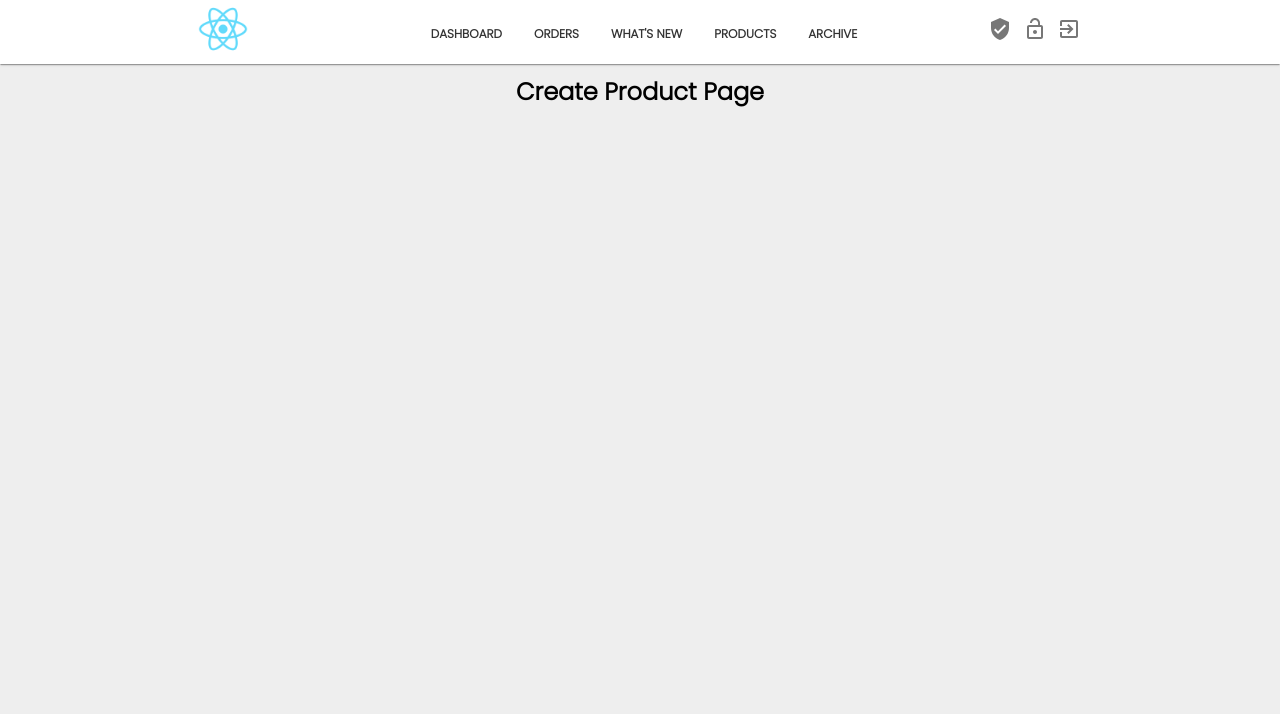
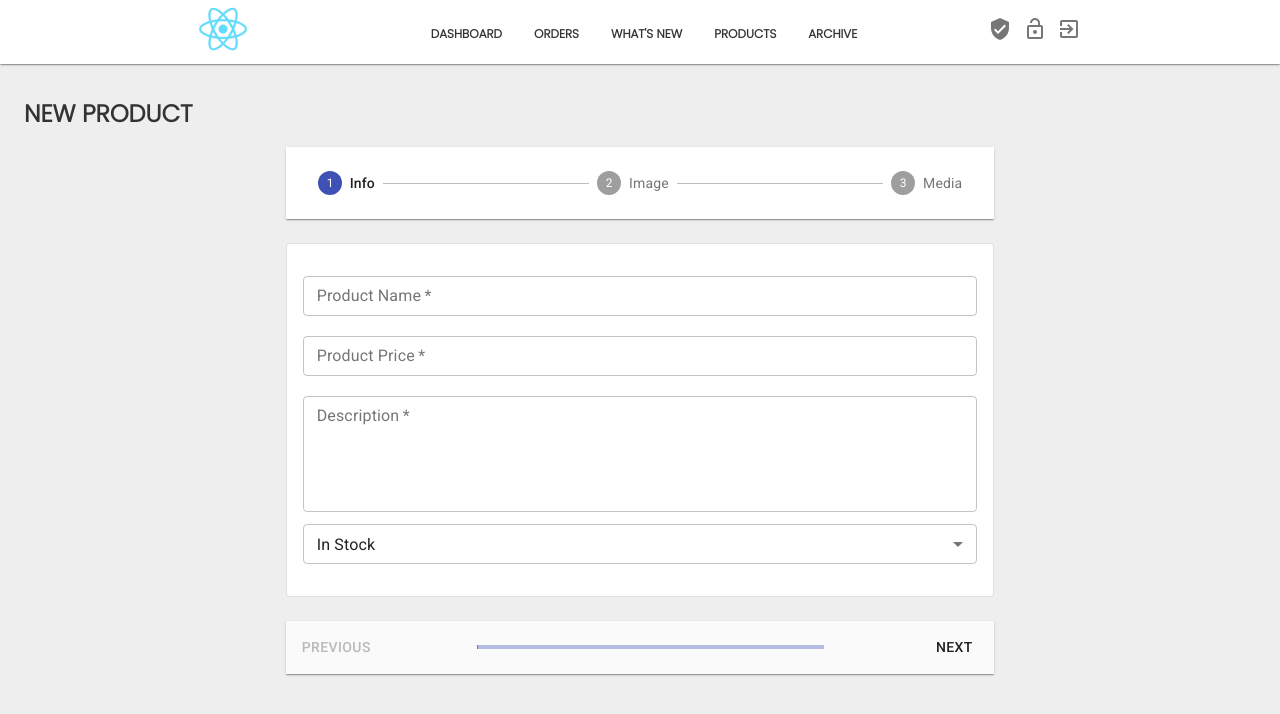
Before and after one commit to stanleyHayes/icerock-admin, a React (Create React App) app: page /product/new in a window 1280 px wide. Shown: the top 714 px of the page. Built offline with nearby package versions, Linux system fonts and the light colour scheme.

Commit message:
Create product info page added

```diff
--- /dev/null
+++ b/src/components/shared/CreateProductInfo.js
@@ -0,0 +1,85 @@
+import React, {useState} from "react";
+import {Card, CardContent, MenuItem, Select, TextField} from "@material-ui/core";
+
+const CreateProductInfo = () => {
+
+    const [product, setProduct] = useState({status: "IN_STOCK"});
+    const [error, setError] = useState({});
+
+    const {name, status, summary, price} = product;
+
+    const handleChange = (event) => {
+        setProduct({...product, [event.target.name]: event.target.value});
+    }
+
+
+    return (
+        <Card elevation={0} raised={false} variant="outlined">
+            <CardContent>
+                <div className="margin-vertical-small">
+                    <TextField
+                        required={true}
+                        name="name"
+                        fullWidth={true}
+                        type="text"
+                        margin="dense"
+                        onChange={handleChange}
+                        helperText={error.name}
+                        label="Product Name"
+                        placeholder="Enter product name"
+                        error={error.name}
+                        value={name}
+                        variant="outlined"
+                    />
+                </div>
+
+                <div className="margin-vertical-small">
+                    <TextField
+                        required={true}
+                        name="price"
+                        fullWidth={true}
+                        type="number"
+                        margin="dense"
+                        onChange={handleChange}
+                        helperText={error.price}
+                        label="Product Price"
+                        placeholder="Enter product price"
+                        error={error.price}
+                        value={price}
+                        variant="outlined"
+                    />
+                </div>
+
+                <div className="margin-vertical-small">
+                    <TextField
+                        required={true}
+                        name="summary"
+                        fullWidth={true}
+                        type="text"
+                        margin="dense"
+                        onChange={handleChange}
+                        helperText={error.summary}
+                        label="Description"
+                        multiline={true}
+                        rows={5}
+                        placeholder="Enter product description"
+                        error={error.summary}
+                        value={summary}
+                        variant="outlined"
+                    />
+                </div>
+
+                <div className="margin-vertical-small">
+                    <Select variant="outlined" fullWidth={true} margin="dense" defaultValue="CASUAL"
+                            onChange={handleChange} name="status" value={status}>
+                        <MenuItem value="IN_STOCK">In Stock</MenuItem>
+                        <MenuItem value="OUT_OF_STOCK">Out of Stock</MenuItem>
+                        <MenuItem value="COMING_SOON">Coming Soon</MenuItem>
+                    </Select>
+                </div>
+            </CardContent>
+        </Card>
+    )
+}
+
+export default CreateProductInfo;
--- a/src/pages/products/CreateProductPage.js
+++ b/src/pages/products/CreateProductPage.js
@@ -1,13 +1,113 @@
-import React from "react";
+import React, {useState} from "react";
 import Layout from "../../components/layout/Layout";
-import {Container} from "@material-ui/core";
+import {
+    Container,
+    Grid,
+    Stepper,
+    StepLabel,
+    Step,
+    MobileStepper,
+    Button, makeStyles
+} from "@material-ui/core";
+import CreateProductInfo from "../../components/shared/CreateProductInfo";
 
 function CreateProductPage() {
+
+    const useStyles = makeStyles(theme => {
+        return {
+            container: {
+                minHeight: "83vh",
+                backgroundColor: "#eeeeee",
+                paddingTop: 30,
+                paddingBottom: 30
+            }
+        }
+    });
+
+    const classes = useStyles();
+
+
+    const [step, setStep] = useState(0);
+
+    const handleNextClick = () => {
+        setStep(step => step + 1);
+    }
+
+    const handlePreviousClick = () => {
+        setStep(step => step + 1);
+    }
+
+    const getStepComponent = (step) => {
+        switch (step) {
+            case 0:
+                return <CreateProductInfo/>;
+            case 1:
+                return "";
+            case 2:
+                return "";
+            default:
+                return <CreateProductInfo/>
+        }
+    }
+
+
     return (
         <Layout>
-            <Container>
-                <p className="text-align-center font-weight-bold font-size-large">Create Product Page</p>
-            </Container>
+            <div className={classes.container}>
+                <Container>
+                    <Grid container={true} alignItems="center">
+                        <Grid item={true} xs={12} md={7}>
+                            <p className="uppercase margin-vertical-large sub-header">New Product</p>
+                        </Grid>
+                    </Grid>
+
+                    <Grid container={true} justify="center" spacing={3}>
+                        <Grid item={true} xs={12} md={7}>
+                            <Stepper activeStep={step} elevation={1} variant="elevation" orientation="horizontal">
+                                <Step>
+                                    <StepLabel>Info</StepLabel>
+                                </Step>
+
+                                <Step>
+                                    <StepLabel>Image</StepLabel>
+                                </Step>
+
+                                <Step>
+                                    <StepLabel>Media</StepLabel>
+                                </Step>
+                            </Stepper>
+                        </Grid>
+
+
+                        <Grid item={true} xs={12} md={7}>
+                            {getStepComponent(step)}
+                        </Grid>
+
+
+                        <Grid item={true} xs={12} md={7}>
+                            <MobileStepper
+                                position="static"
+                                activeStep={step}
+                                backButton={
+                                    <Button
+                                        disabled={step === 0}
+                                        onClick={handlePreviousClick}>
+                                        Previous
+                                    </Button>
+                                } nextButton={
+                                <Button
+                                    onClick={handleNextClick}>
+                                    {step === 2 ? "Submit" : "Next"}
+                                </Button>
+                            } steps={3}
+                                variant="progress"
+                                elevation={1}
+
+                            />
+                        </Grid>
+                    </Grid>
+                </Container>
+            </div>
         </Layout>
     )
 }
--- a/src/pages/products/ProductDetailPage.js
+++ b/src/pages/products/ProductDetailPage.js
@@ -44,7 +44,6 @@ function ProductDetailPage({product, loading}) {
 
     const classes = useStyles();
 
-
     const {reviews, name, status, summary, averageRating, price, image, images, purchases} = product;
 
     return (
@@ -53,11 +52,11 @@ function ProductDetailPage({product, loading}) {
                 {loading && <LinearProgress variant="query"/>}
                 <Container>
                     <Grid container={true} alignItems="center" justify="center">
-                        <Grid item={true} xs={4} md={4}>
-                            <p className="uppercase margin-vertical-large sub-header">Orders</p>
+                        <Grid item={true} xs={5} md={4}>
+                            <p className="uppercase margin-vertical-large sub-header">Product Detail</p>
                         </Grid>
 
-                        <Grid item={true} xs={8} md={3}>
+                        <Grid item={true} xs={7} md={3}>
                             <Button
                                 className={classes.editButton}
                                 size="small"
```
Also changed, not shown: src/components/shared/UploadProductImage.js (added), src/components/shared/UploadProductMedia.js (added).
